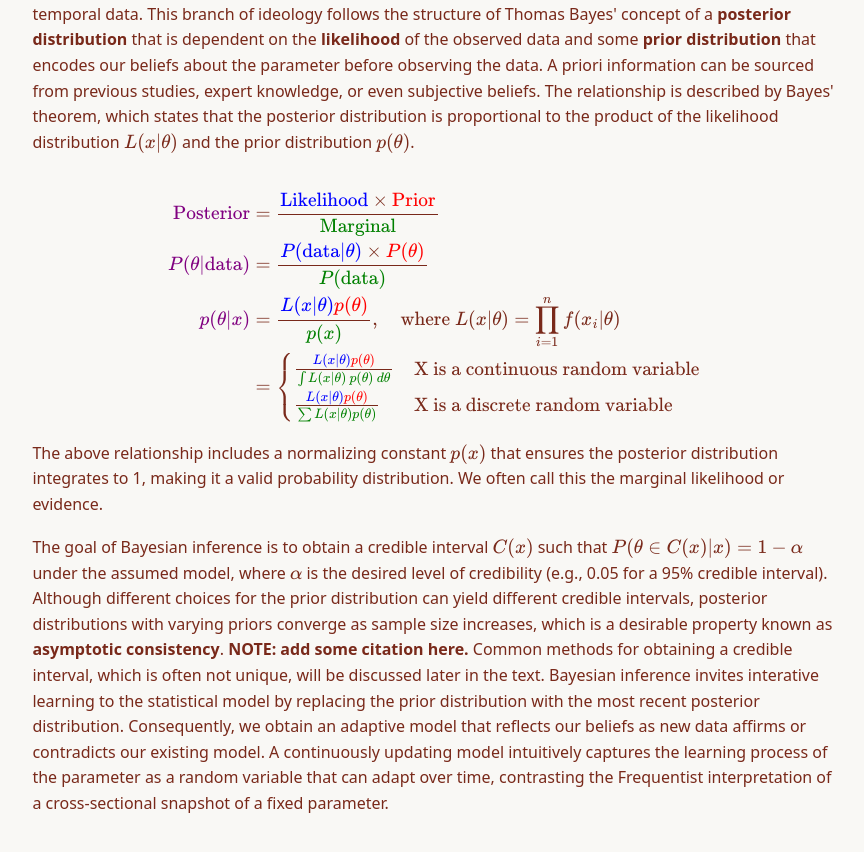
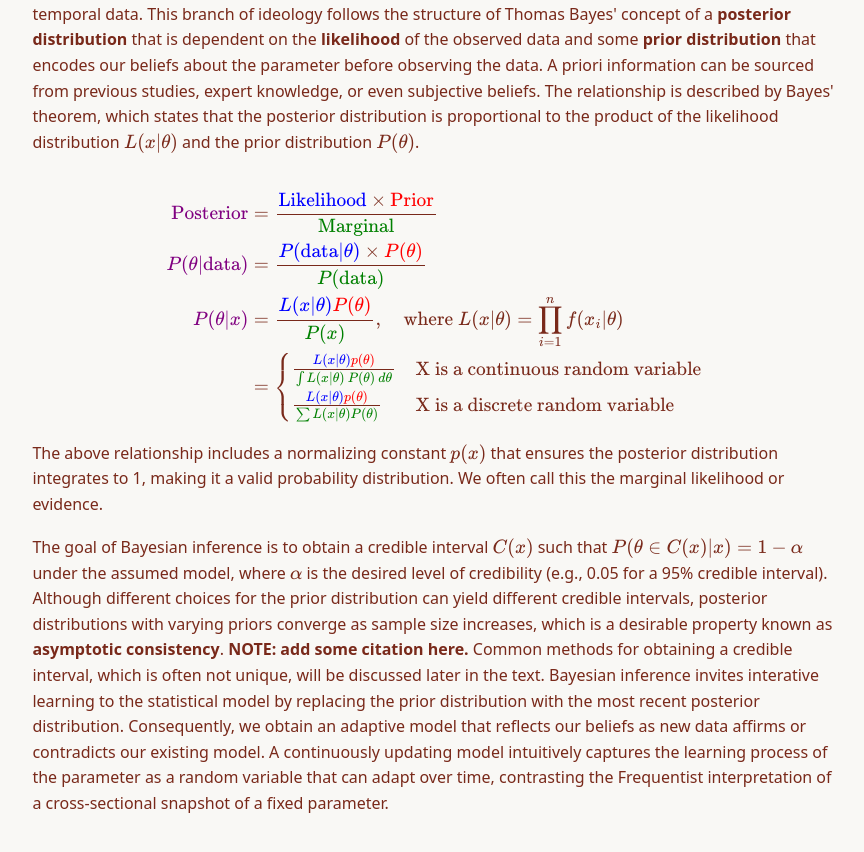
Before and after one commit to janguyen115/myWebsite, a plain HTML site: page A Student's Guide to Numerical Bayes.html in a window 1280 px wide. Shown: the part 1722-2574 px from the top of the page, without its empty margins (206-1070 px from the left). Drawn offline with nearby package versions, Linux system fonts and the light colour scheme.

Commit message:
update notation

```diff
--- a/A Student's Guide to Numerical Bayes.html
+++ b/A Student's Guide to Numerical Bayes.html
@@ -66,17 +66,17 @@
             Furthermore, we will discuss how iterative learning properties can help capture adaptations to our inference that have intuitive extensions to temporal data.
             This branch of ideology follows the structure of Thomas Bayes' concept of a <b>posterior distribution</b> that is dependent on the <b>likelihood</b> of the observed data and some <b>prior distribution</b> that encodes our beliefs about the parameter before observing the data.
             A priori information can be sourced from previous studies, expert knowledge, or even subjective beliefs.
-            The relationship is described by Bayes' theorem, which states that the posterior distribution is proportional to the product of the likelihood distribution \( L(x | \theta) \) and the prior distribution \( p(\theta) \).
+            The relationship is described by Bayes' theorem, which states that the posterior distribution is proportional to the product of the likelihood distribution \( L(x | \theta) \) and the prior distribution \( P(\theta) \).
         </p>
 
         <p>
             \[  \begin{align*}
                 {\color{purple}\text{Posterior}} &= \frac{{\color{blue}\text{Likelihood}} \times {\color{red}\text{Prior}}}{{\color{green}\text{Marginal}}} \\
                 {\color{purple}P(\theta | \text{data})} &= \frac{{\color{blue}P(\text{data} | \theta)} \times {\color{red}P(\theta)}}{{\color{green}P(\text{data})}} \\
-                {\color{purple}p(\theta | x)} &= \frac{{\color{blue}L(x | \theta)} {\color{red}p(\theta)}}{{\color{green}p(x)}}, \quad \text{where } L(x | \theta) = \prod_{i=1}^n f(x_i | \theta) \\
+                {\color{purple}P(\theta | x)} &= \frac{{\color{blue}L(x | \theta)} {\color{red}P(\theta)}}{{\color{green}P(x)}}, \quad \text{where } L(x | \theta) = \prod_{i=1}^n f(x_i | \theta) \\
                 &= \begin{cases}
-                        \frac{{\color{blue}L(x | \theta)} {\color{red}p(\theta)}}{{\color{green}\int L(x \mid \theta)\, p(\theta)\, d\theta}} & \text{X is a continuous random variable} \\
-                        \frac{{\color{blue}L(x | \theta)} {\color{red}p(\theta)}}{{\color{green}\sum L(x | \theta) p(\theta)}} & \text{X is a discrete random variable}
+                        \frac{{\color{blue}L(x | \theta)} {\color{red}p(\theta)}}{{\color{green}\int L(x \mid \theta)\, P(\theta)\, d\theta}} & \text{X is a continuous random variable} \\
+                        \frac{{\color{blue}L(x | \theta)} {\color{red}p(\theta)}}{{\color{green}\sum L(x | \theta) P(\theta)}} & \text{X is a discrete random variable}
                     \end{cases}
                 \end{align*}
             \]
```
